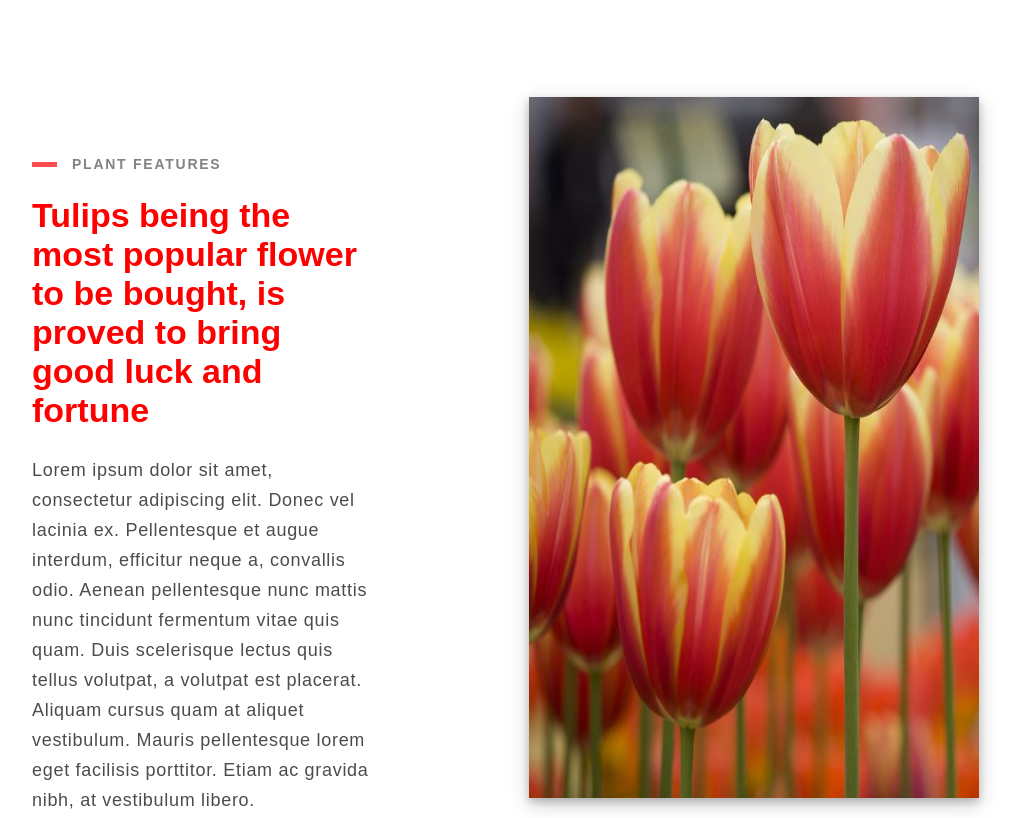
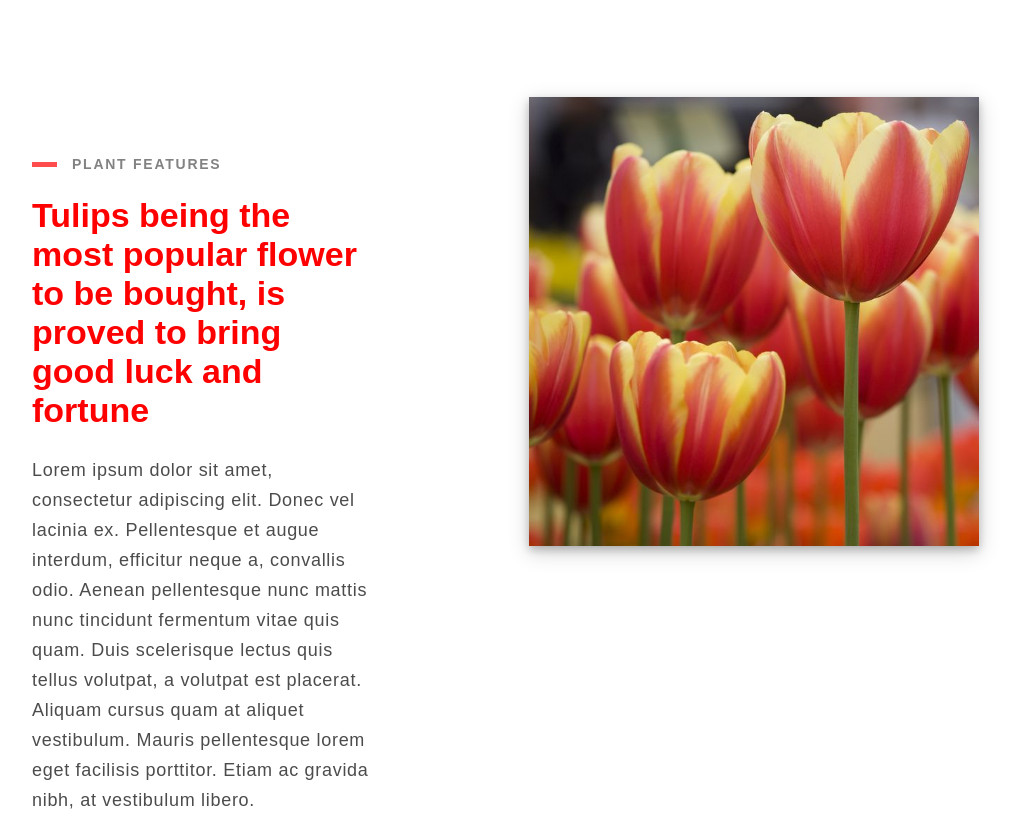
Before and after one commit to IshitaG-2002IGK/proj-web, a plain HTML site: page index.html in a window 1280 px wide. Shown: the part 961-1779 px from the top of the page, without its empty margins (111-1128 px from the left). Drawn offline with Linux system fonts and the light colour scheme.

Commit message:
pic size changed

```diff
--- a/index.html
+++ b/index.html
@@ -919,7 +919,7 @@ input[type="email"] {
       <div class="inner-image-container container__ImageRight">
         <div class="inner-content-image content__ImageRight">
           <img src="spring-flowers-1613759017.jpeg"
-          style=" width: 90%; height: 90%;
+          style=" width: 90%;
           box-shadow: 0 4px 8px 0 rgba(0, 0, 0, 0.2), 0 6px 20px 0 rgba(0, 0, 0, 0.19);">
           <!-- <img class="section-images" src="https://images.unsplash.com/photo-1478358161113-b0e11994a36b?ixlib=rb-1.2.1&auto=format&fit=crop&w=634&q=80" style="object-position: 50% 50%;"> -->
         </div>
```
